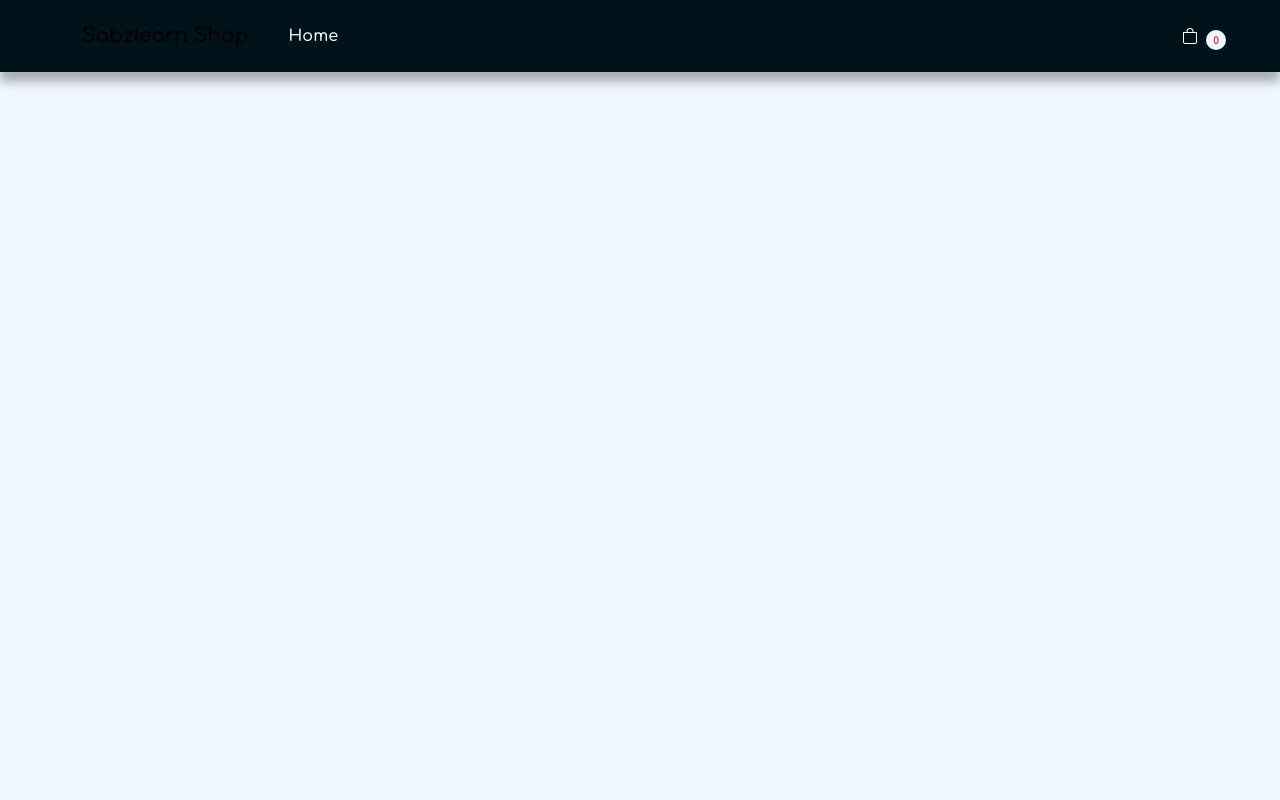
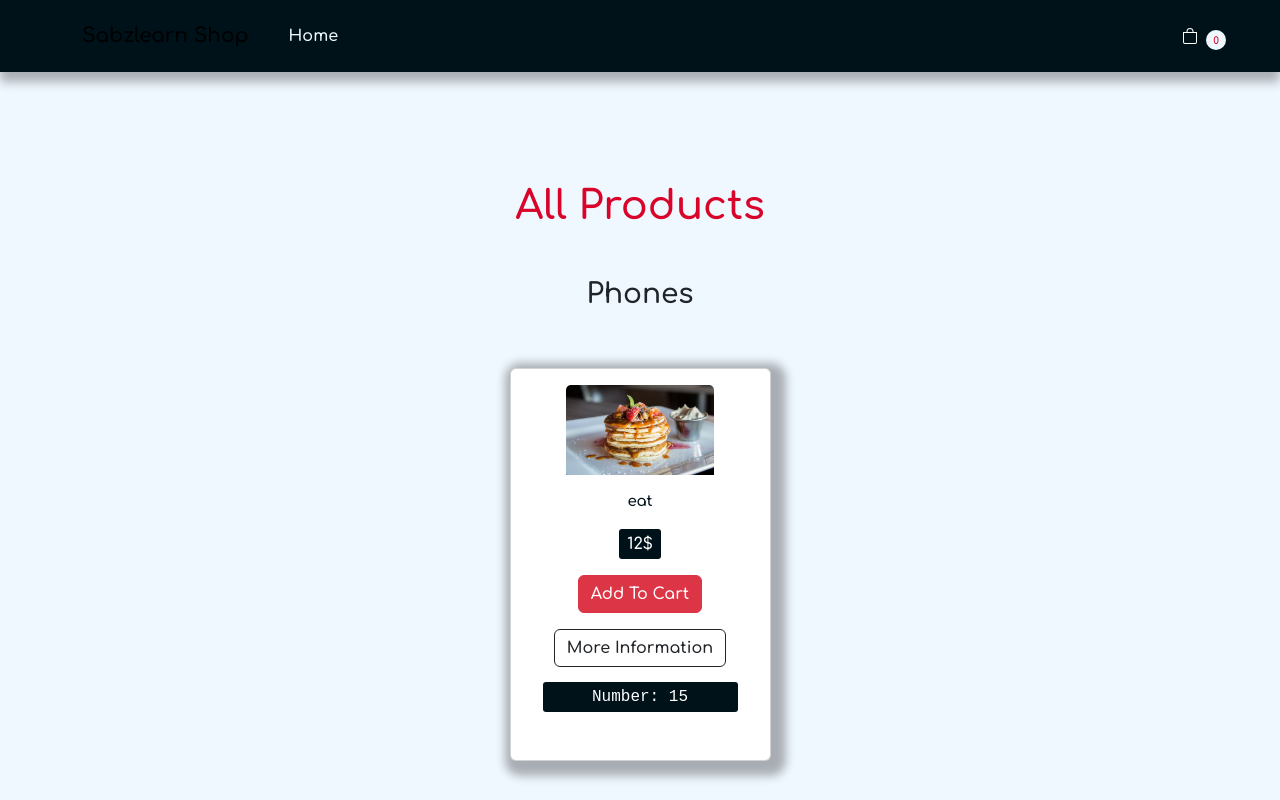
Before and after one commit to ahmadkabiri/first-app, a React (Create React App) app: page / in a window 1280 px wide. Shown: the top 800 px of the page. Built offline with nearby package versions, Linux system fonts and the light colour scheme.

Commit message:
products-section-css

```diff
--- a/src/App.css
+++ b/src/App.css
@@ -1,242 +1,8 @@
-/*
-===============
-Variables
-===============
-*/
+.main-title {
+  color:var(--main-red) ;
 
-:root {
-  /* dark shades of primary color*/
-  --clr-primary-1: hsl(205, 86%, 17%);
-  --clr-primary-2: hsl(205, 77%, 27%);
-  --clr-primary-3: hsl(205, 72%, 37%);
-  --clr-primary-4: hsl(205, 63%, 48%);
-  /* primary/main color */
-  --clr-primary-5: hsl(205, 78%, 60%);
-  /* lighter shades of primary color */
-  --clr-primary-6: hsl(205, 89%, 70%);
-  --clr-primary-7: hsl(205, 90%, 76%);
-  --clr-primary-8: hsl(205, 86%, 81%);
-  --clr-primary-9: hsl(205, 90%, 88%);
-  --clr-primary-10: hsl(205, 100%, 96%);
-  /* darkest grey - used for headings */
-  --clr-grey-1: hsl(209, 61%, 16%);
-  --clr-grey-2: hsl(211, 39%, 23%);
-  --clr-grey-3: hsl(209, 34%, 30%);
-  --clr-grey-4: hsl(209, 28%, 39%);
-  /* grey used for paragraphs */
-  --clr-grey-5: hsl(210, 22%, 49%);
-  --clr-grey-6: hsl(209, 23%, 60%);
-  --clr-grey-7: hsl(211, 27%, 70%);
-  --clr-grey-8: hsl(210, 31%, 80%);
-  --clr-grey-9: hsl(212, 33%, 89%);
-  --clr-grey-10: hsl(210, 36%, 96%);
-  --clr-white: #fff;
-  --clr-gold: #c59d5f;
-
-  --clr-red-dark: hsl(360, 67%, 44%);
-  --clr-red-light: hsl(360, 71%, 66%);
-  --clr-green-dark: hsl(125, 67%, 44%);
-  --clr-green-light: hsl(125, 71%, 66%);
-  --clr-black: #222;
-  --transition: all 0.3s linear;
-  --spacing: 0.1rem;
-  --radius: 0.25rem;
-  --light-shadow: 0 5px 15px rgba(0, 0, 0, 0.1);
-  --dark-shadow: 0 5px 15px rgba(0, 0, 0, 0.2);
-  --max-width: 1170px;
-  --fixed-width: 620px;
-}
-/*
-===============
-Global Styles
-===============
-*/
-
-*,
-::after,
-::before {
-  margin: 0;
-  padding: 0;
-  box-sizing: border-box;
-}
-body {
-  font-family: -apple-system, BlinkMacSystemFont, "Segoe UI", Roboto, Oxygen,
-    Ubuntu, Cantarell, "Open Sans", "Helvetica Neue", sans-serif;
-  background: var(--clr-grey-10);
-  color: var(--clr-grey-1);
-  line-height: 1.5;
-  font-size: 0.875rem;
-}
-ul {
-  list-style-type: none;
-}
-a {
-  text-decoration: none;
-}
-h1,
-h2,
-h3,
-h4 {
-  letter-spacing: var(--spacing);
-  text-transform: capitalize;
-  line-height: 1.25;
-  margin-bottom: 0.75rem;
-}
-h1 {
-  font-size: 3rem;
-}
-h2 {
-  font-size: 2rem;
-}
-h3 {
-  font-size: 1.25rem;
-}
-h4 {
-  font-size: 0.875rem;
-}
-p {
-  margin-bottom: 1.25rem;
-  color: var(--clr-grey-5);
-}
-@media screen and (min-width: 800px) {
-  h1 {
-    font-size: 4rem;
-  }
-  h2 {
-    font-size: 2.5rem;
-  }
-  h3 {
-    font-size: 1.75rem;
-  }
-  h4 {
-    font-size: 1rem;
-  }
-  body {
-    font-size: 1rem;
-  }
-  h1,
-  h2,
-  h3,
-  h4 {
-    line-height: 1;
-  }
-}
-/*  global classes */
-
-/* section */
-.section {
-  width: 90vw;
-  margin: 0 auto;
-  max-width: var(--max-width);
 }
 
-@media screen and (min-width: 992px) {
-  .section {
-    width: 95vw;
-  }
+main{
+  margin-top: 110px;
 }
-
-/*
-===============
-Menu
-===============
-*/
-
-.menu {
-  padding: 5rem 0;
-}
-.title {
-  text-align: center;
-  margin-bottom: 2rem;
-}
-.underline {
-  width: 5rem;
-  height: 0.25rem;
-  background: var(--clr-gold);
-  margin-left: auto;
-  margin-right: auto;
-}
-.btn-container {
-  margin-bottom: 4rem;
-  display: flex;
-  justify-content: center;
-}
-.filter-btn {
-  background: transparent;
-  border-color: transparent;
-  font-size: 1rem;
-  text-transform: capitalize;
-  margin: 0 0.5rem;
-  letter-spacing: 1px;
-  padding: 0.375rem 0.75rem;
-  color: var(--clr-gold);
-  cursor: pointer;
-  transition: var(--transition);
-  border-radius: var(--radius);
-}
-.filter-btn:hover {
-  background: var(--clr-gold);
-  color: var(--clr-white);
-}
-
-.highlight {
-  background: var(--clr-gold);
-  color: var(--clr-white);
-}
-
-.section-center {
-  width: 90vw;
-  margin: 0 auto;
-  max-width: 1170px;
-  display: grid;
-  gap: 3rem 2rem;
-  justify-items: center;
-}
-.menu-item {
-  display: grid;
-  gap: 1rem 2rem;
-  max-width: 25rem;
-}
-.photo {
-  object-fit: cover;
-  height: 200px;
-  width: 100%;
-  border: 0.25rem solid var(--clr-gold);
-  border-radius: var(--radius);
-  display: block;
-}
-.item-info header {
-  display: flex;
-  justify-content: space-between;
-  border-bottom: 0.5px dotted var(--clr-grey-5);
-}
-.item-info h4 {
-  margin-bottom: 0.5rem;
-}
-.price {
-  color: var(--clr-gold);
-}
-.item-text {
-  margin-bottom: 0;
-  padding-top: 1rem;
-}
-
-@media screen and (min-width: 768px) {
-  .menu-item {
-    grid-template-columns: 225px 1fr;
-    gap: 0 1.25rem;
-    max-width: 40rem;
-  }
-  .photo {
-    height: 175px;
-  }
-}
-@media screen and (min-width: 1200px) {
-  .section-center {
-    width: 95vw;
-    grid-template-columns: 1fr 1fr;
-  }
-  .photo {
-    height: 150px;
-  }
-}
--- a/src/App.js
+++ b/src/App.js
@@ -1,16 +1,24 @@
 import React, { useState } from "react";
 import "./App.css";
 import Navbar from './Components/Navbar/Navbar'
+import ProductsSection from "./Components/ProductsSection/ProductsSection";
 
 
 
 function App() {
 
-  // console.log(UserNameContext)
-
   return (
     <div>
       <Navbar></Navbar>
+      <main className="pb-5">
+        <div className="container">
+          <h1 className="text-center main-title">All Products</h1>
+          <ProductsSection title='Phones'></ProductsSection>
+          <ProductsSection title='Laptops'></ProductsSection>
+          <ProductsSection title='Coolpads'></ProductsSection>
+          <ProductsSection title='Watches'></ProductsSection>
+        </div>
+      </main>
     </div>
   );
 }
--- /dev/null
+++ b/src/Components/ProductsSection/ProductsSection.css
@@ -0,0 +1,33 @@
+.card {
+    border-radius: 10px;
+    background-color: var(--white);
+    box-shadow: 5px 5px 10px 10px rgba(0,0,0,0.3);
+    transition: 0.5s;
+}
+
+.card:hover{
+    border: 1px groove rgba(0,0,0,0.5);
+}
+
+.card-text {
+    font-size: 15px;
+    color: var(--dark);
+}
+
+.price{
+    background-color: var(--dark);
+    color: var(--white);
+    padding: 3px 8px;
+    border-radius: 3px;
+    display: inline-block;
+}
+
+.number{
+    background-color: var(--dark);
+    color: var(--white) ;
+    font-family: monospace;
+    border-radius: 3px;
+    padding: 3px 8px;
+    display: block;
+    margin-top: 15px;
+}
--- /dev/null
+++ b/src/Components/ProductsSection/ProductsSection.js
@@ -0,0 +1,28 @@
+import React from 'react'
+import './ProductsSection.css'
+function ProductsSection({title}) {
+  return (
+    <div className='row justify-content-center mt-5'>
+        <h3 className='text-center'>{title}</h3>
+
+        <div className='col-xl-3 col-lg-4 col-md-5 col-sm-10 mt-5'>
+            <div className='card p-3 px-3'>
+                <div className='col-12 text-center'>
+                    <img src="/images/item-1.jpeg" alt="Product image" className='card-img-top w-75' />
+
+                </div>
+                <div className="card-body text-center">
+                    <p className='card-text'>eat</p>
+                    <p className="price">12$</p>
+                    <br />
+                    <a href="#" className='btn btn-danger'>Add To Cart</a>
+                    <a href="" className='btn btn-outline-dark mt-3 text-capitalize'>More information</a>
+                    <p className="number">Number: 15</p>
+                </div>
+            </div>
+        </div>
+    </div>
+  )
+}
+
+export default ProductsSection
```
